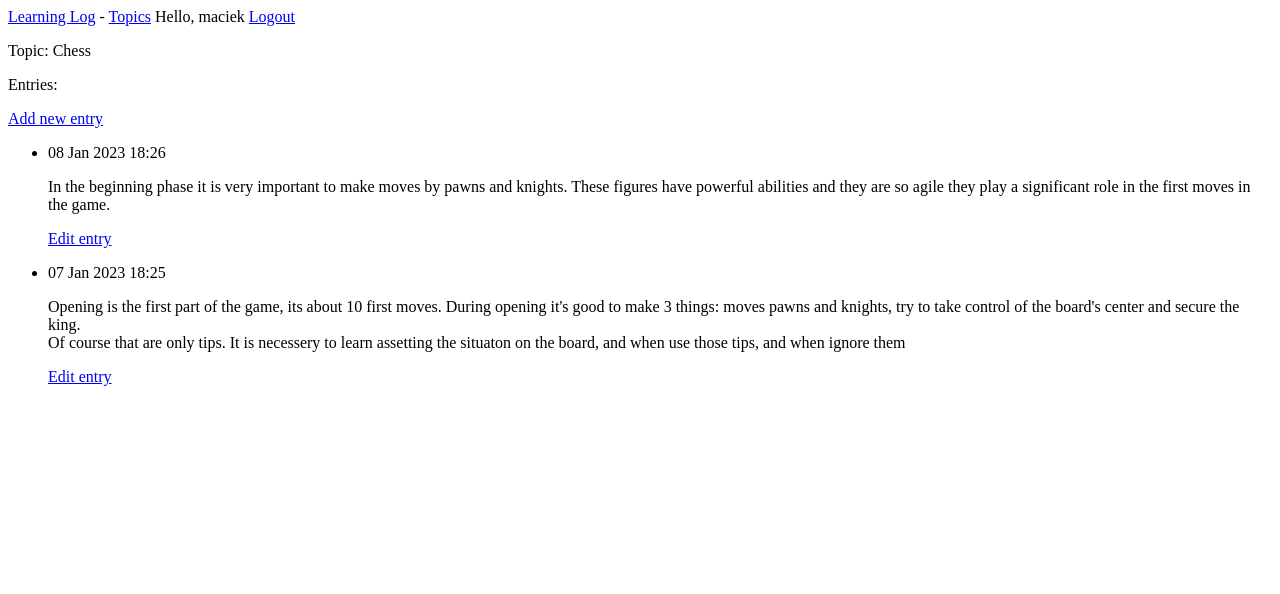
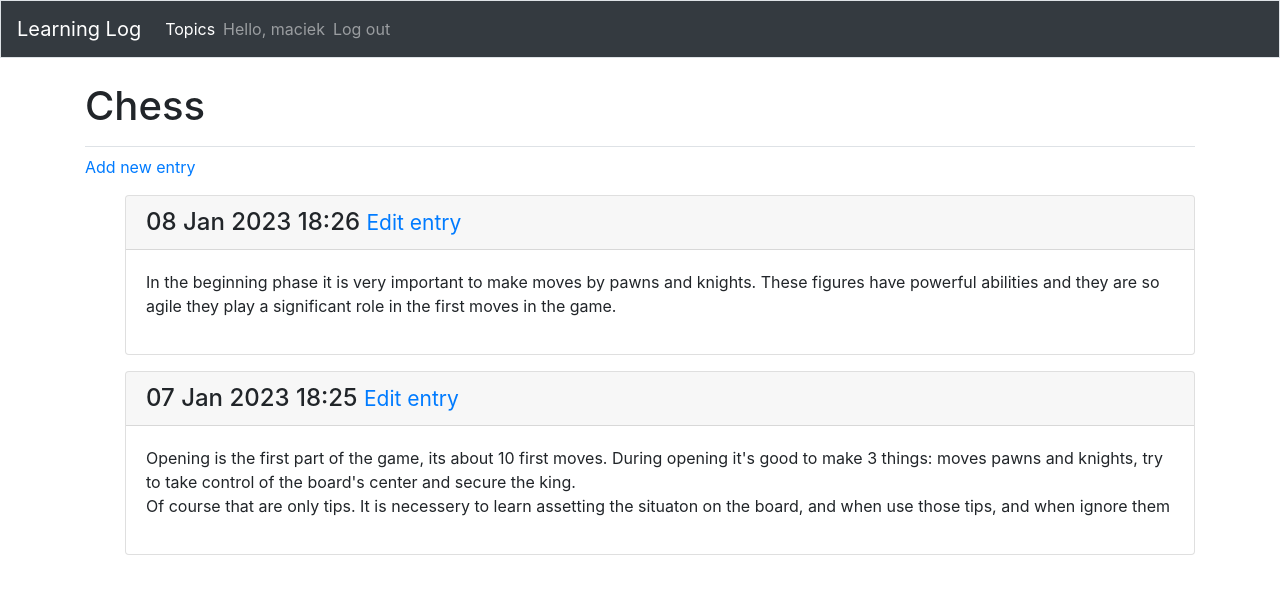
Before and after one commit to Macias92/LearningLog, a Django app: page /topics/1 in a window 1280 px wide. Shown: the top 594 px of the page. Run offline with Django 4.2, Linux system fonts and the light colour scheme; a user stored in the database is signed in; data comes from the database, SQL or seed files in the repository; both versions use the stored data as it was after the commit; some libraries are stand-ins or nearby versions.

Commit message:
add some style to app

```diff
--- a/learning_log/settings.py
+++ b/learning_log/settings.py
@@ -41,6 +41,10 @@ INSTALLED_APPS = [
     # My applications:
     'learning_logs',
     'users',
+
+    # Other companies apps:
+    'bootstrap4',
+
 
 ]
 
--- a/templates/base.html
+++ b/templates/base.html
@@ -1,15 +1,59 @@
-<p>
-    <a href="{% url 'learning_logs:index' %}">Learning Log</a> -
-    <a href="{% url 'learning_logs:topics' %}">Topics</a>
-    {% if user.is_authenticated %}
-    Hello, {{ user.username }}
-    <a href="{% url 'users:logout' %}">Logout</a>
-    {% else %}
-    <a href="{% url 'users:register' %}">Register</a>
-    <a href="{% url 'users:login' %}">Log in</a>
-    {% endif %}
+{% load bootstrap4 %}
 
-</p>
+<!DOCTYPE html>
+<html lang="en">
+	<head>
+		<meta charset="utf-8" />
+		<meta name="viewport" content="width=device-width, initial-scale=1, shrink-to-fit=no" />
+		<title>Learning Log</title>
 
-{% block content %}
-{% endblock content %}
+		{% bootstrap_css %} {% bootstrap_javascript jquery='full' %}
+	</head>
+
+	<body>
+		<nav class="navbar navbar-expand-md navbar-dark bg-dark mb-4 border">
+			<a class="navbar-brand" href="{% url 'learning_logs:index' %}">Learning Log</a>
+			<button
+				class="navbar-toggler"
+				type="button"
+				data-toggle="collapse"
+				data-target="#navbarCollapse"
+				aria-controls="navbarCollapse"
+				aria-expanded="false"
+				aria-label="Toggle navigation"
+			>
+				<span class="navbar-toggler-icon"></span>
+			</button>
+
+			<div class="collapse navbar-collapse" id="navbarCollapse">
+				<ul class="navbar-nav">
+					<li class="nav-item">
+						<a class="nav-link active" aria-current="page" href="{% url 'learning_logs:topics' %}">Topics</a>
+					</li>
+				</ul>
+				<ul class="navbar-nav">
+					{% if user.is_authenticated %}
+					<li class="nav-item">
+						<span class="navbar-text">Hello, {{ user.username }}</span>
+					</li>
+					<li class="nav-item">
+						<a class="nav-link" href="{% url 'users:logout' %}">Log out</a>
+					</li>
+					{% else %}
+					<li class="nav-item">
+						<a class="nav-link" href="{% url 'users:register' %}">Register</a>
+					</li>
+					<li class="nav-item">
+						<a class="nav-link" href="{% url 'users:login' %}">Log in</a>
+					</li>
+					{% endif %}
+				</ul>
+			</div>
+		</nav>
+
+		<main role="main" class="container">
+			<div class="pb-2 mb-2 border-bottom">{% block page_header %} {% endblock %}</div>
+			<div>{% block content %} {% endblock content %}</div>
+		</main>
+	</body>
+</html>
--- a/templates/learning_logs/topic.html
+++ b/templates/learning_logs/topic.html
@@ -1,22 +1,25 @@
 {% extends 'base.html' %}
+{% block page_header %}
+<h1>{{ topic }}</h1>
+{% endblock %}
+
 {% block content %}
-<p>Topic: {{ topic }}</p>
 
-<p> Entries: </p>
 <p>
     <a href=" {% url 'learning_logs:new_entry' topic.id %}">Add new entry</a>
 </p>
 <ul>
 	{% for entry in entries %}
-	<li>
-        <p>{{ entry.date_added|date:'d M Y H:i' }}</p>
-        <p>{{ entry.text|linebreaks }}</p>
-        <p>
-            <a href=" {% url 'learning_logs:edit_entry' entry.id %}"> Edit entry</a>
-        </p>
-    </li>
+    <div class="card mb-3">
+        <h4 class="card-header">
+        {{ entry.date_added|date:'d M Y H:i' }}
+        <small><a href=" {% url 'learning_logs:edit_entry' entry.id %}"> Edit entry</a></small>
+        </h4>
+    <div class="card-body">
+        {{ entry.text|linebreaks }}
+    </div>
+</div>
     {% empty %}
     <li> There hasn't been added any entry yet </li>
 	{% endfor %}
-</ul>
-{% endblock content %}
+{% endblock %}
```
Also changed, not shown: requirements.txt (added, +15 -0 lines), templates/learning_logs/index.html (+10 -5 lines), templates/learning_logs/topics.html (+11 -8 lines), templates/users/login.html (+11 -9 lines), README.md, db.sqlite3.
